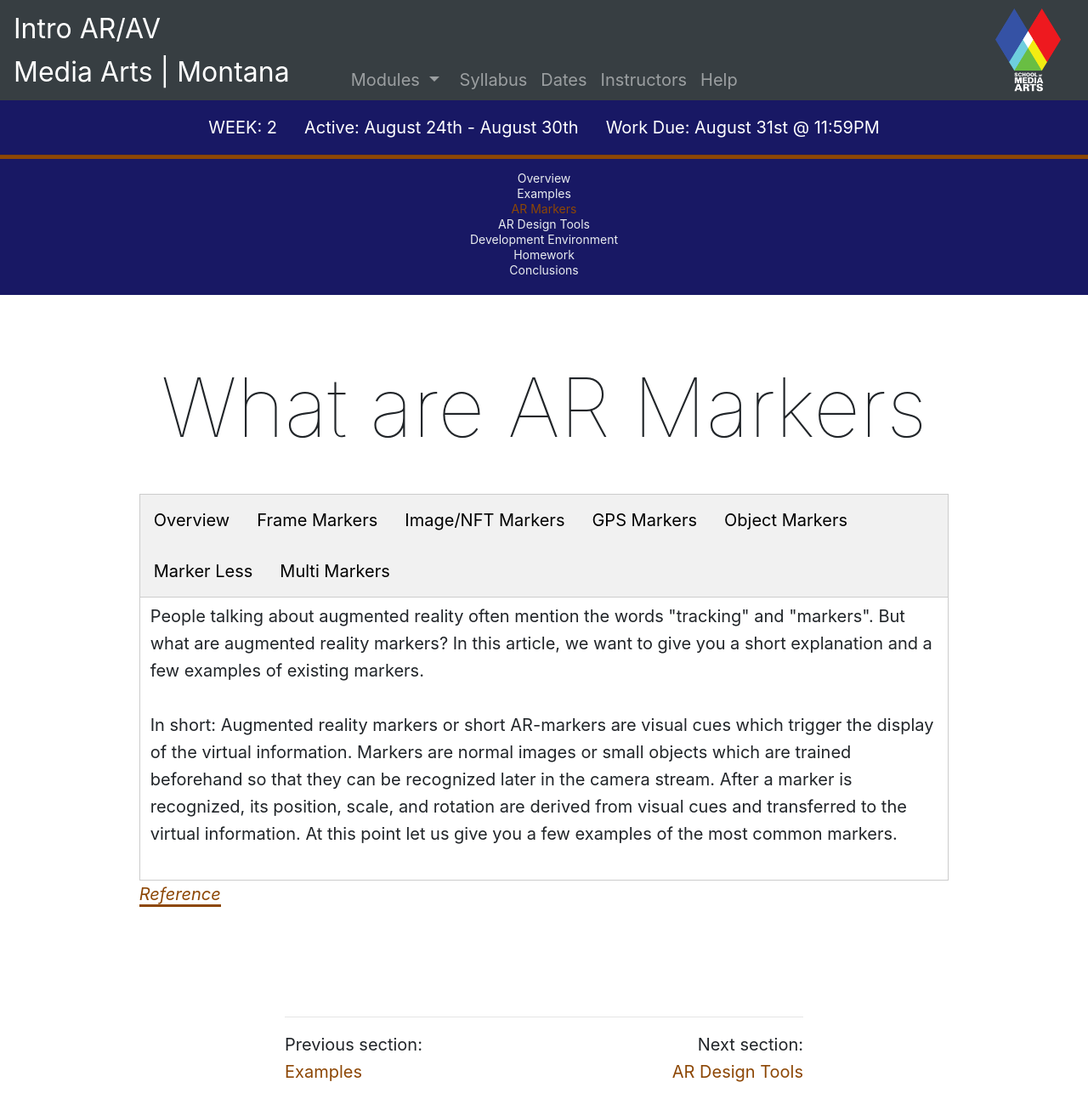
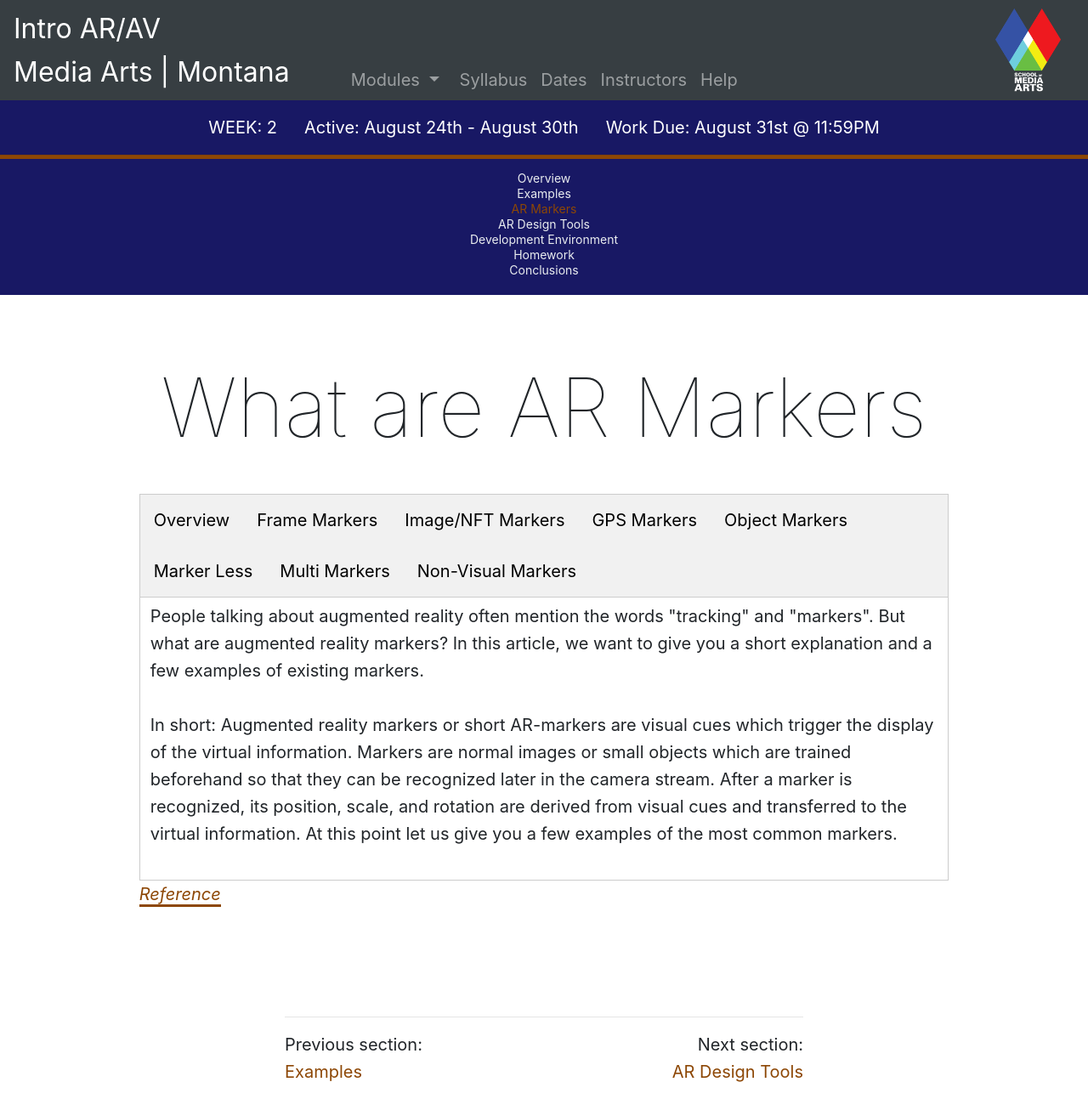
Before and after one commit to Montana-Media-Arts/391_ARVR-Fall2020, a Jekyll site: the page built from modules/week-2/_posts/2017-01-05-ar-markers.md, in a window 1280 px wide. Shown: the whole page at 85% size. Built offline with Jekyll 4.4.1, drawn with Linux system fonts in a browser that asks for light colours; nearby versions of some CDN libraries.

Commit message:
nonvisual

```diff
--- a/modules/week-2/_posts/2017-01-05-ar-markers.md
+++ b/modules/week-2/_posts/2017-01-05-ar-markers.md
@@ -14,6 +14,7 @@
 <button class="tablinks" onclick="openTab(event, 'Object')">Object Markers</button>
 <button class="tablinks" onclick="openTab(event, 'MarkerLess')">Marker Less</button>
 <button class="tablinks" onclick="openTab(event, 'Multi')">Multi Markers</button>
+<button class="tablinks" onclick="openTab(event, 'NonVisual')">Non-Visual Markers</button>
 </div>
 
 <div id="Overview" class="tabcontent" style="display:block">
@@ -99,4 +100,13 @@
 Multimarkers are a group of several single markers which have a predefined relation to each other. It was the first attempt to widen the field of view of a user. Only one marker out of the group needed to be completely visible to project the virtual information.
 </p>
 </div>
+<div id="NonVisual" class="tabcontent">
+<p>In most of the cases you talk about "visual" markers but there are other possibilities. We already mentioned GPS markers. Here are four other more or less common non-visual markers.</p>
+<ol>
+<li>Activation marker. If you activate your camera app on your mobile phone you often see additional information on the upper and lower side of your picture. In most cases your current settings for your camera. Since this is a virtual information which is projected into your live camera feed this is augmented reality by definition. Your marker is replaced by "activation" of your camera-app.</li>
+<li>The second example is RFID Tags. They are used for short distance wireless communication. You might know them from contact-free payment methods. You got some tags and an antenna. When the antenna gets close enough to a tag there is some communication between them. The same method can be used to trigger local based virtual information to be shown in certain spots.</li>
+<li>You. Yes, that’s right. Long before technology caught up to the hype people used to insert additional information into live streamings. For example: A commentator at a soccer game drew running paths of players in a replay or circle specific players to point them out. This was also AR.</li>
+<li>The last example is speech commands. This method is more suited for AR-glasses than mobile devices. You can just order your device to display certain information in your view. Your current position for example.</li>
+</ol>
+</div>
 <a href="https://anymotion.com/en/wissensgrundlagen/augmented-reality-marker#:~:text=Marker%20%E2%80%93%20Augmented%20Reality&text=In%20short%3A%20Augmented%20reality%20markers,later%20in%20the%20camera%20stream." target="_new"><em>Reference</em></a>
```
